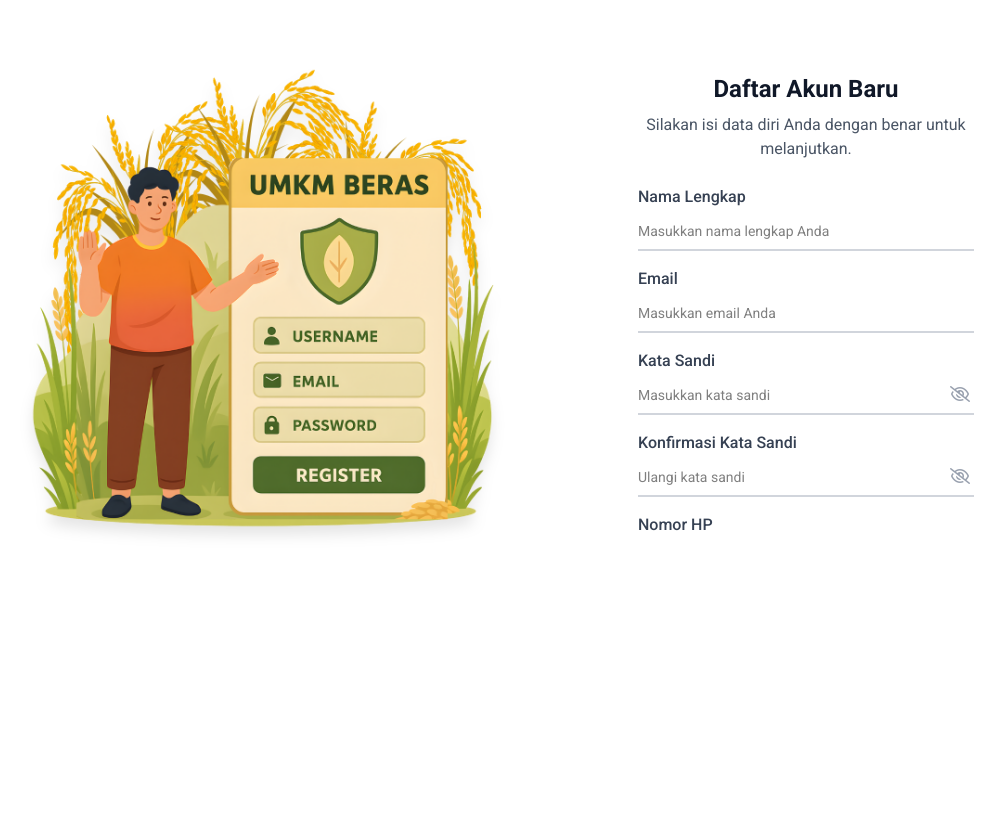
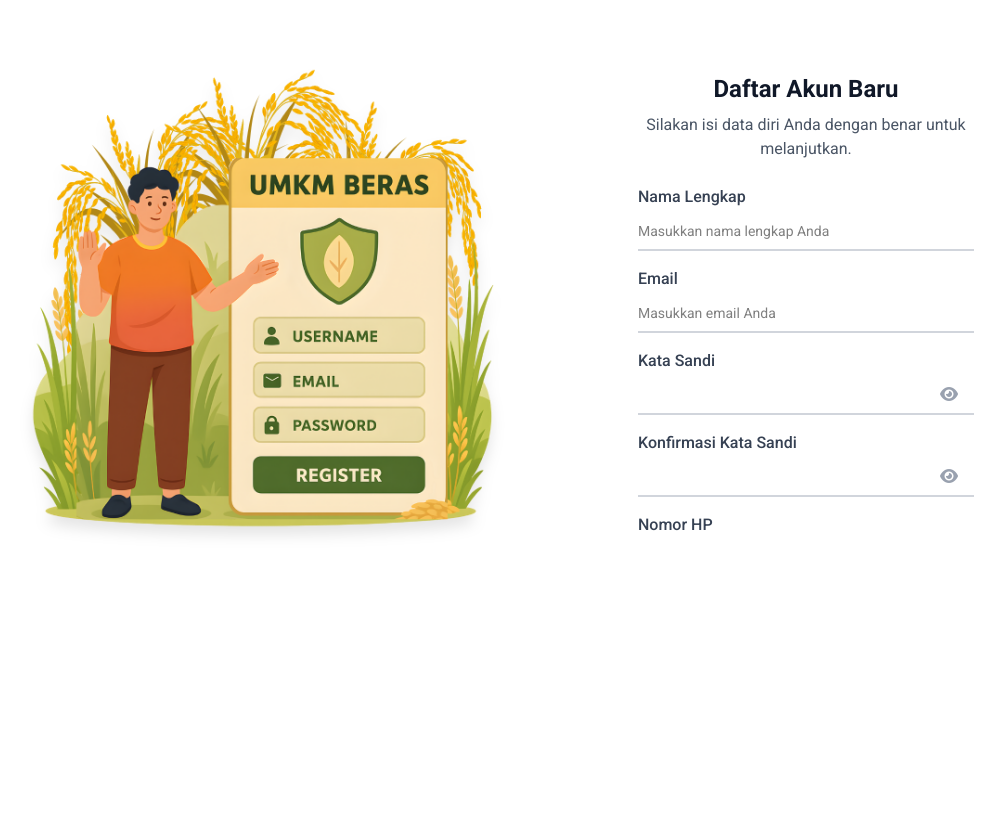
Before and after one commit to Farid12443/website-umkm, a PHP site: page /register.php in a window 1280 px wide. Shown: the part 33-857 px from the top of the page, without its empty margins (106-1111 px from the left). Run offline with PHP 8.4, Linux system fonts and the light colour scheme; some libraries are stand-ins or nearby versions; some web fonts are replaced.

Commit message:
Fix photo retrieval in delete_account.php and enhance user registration validation in register.php

```diff
--- a/actions/delete_account.php
+++ b/actions/delete_account.php
@@ -11,10 +11,10 @@ if (!isset($_SESSION['user_id'])) {
 $id_user = $_SESSION['user_id'];
 
 // hapus foto
-$getFoto = mysqli_query($conn, "SELECT foto FROM user WHERE id_user = '$id_user'");
+$getFoto = mysqli_query($conn, "SELECT foto_profil FROM user WHERE id_user = '$id_user'");
 if ($getFoto && mysqli_num_rows($getFoto) > 0) {
     $data = mysqli_fetch_assoc($getFoto);
-    $foto = $data['foto'];
+    $foto = $data['foto_profil'];
 
     if (!empty($foto) && $foto !== 'default.jpg') {
         $path = "../uploads/" . $foto;
--- a/public/css/style.css
+++ b/public/css/style.css
@@ -301,11 +301,17 @@
   .right-0 {
     right: calc(var(--spacing) * 0);
   }
+  .right-1 {
+    right: calc(var(--spacing) * 1);
+  }
   .right-3 {
     right: calc(var(--spacing) * 3);
   }
   .right-4 {
     right: calc(var(--spacing) * 4);
+  }
+  .right-5 {
+    right: calc(var(--spacing) * 5);
   }
   .right-6 {
     right: calc(var(--spacing) * 6);
--- a/public/register.php
+++ b/public/register.php
@@ -4,18 +4,33 @@ include "../config/connection.php";
     if (isset($_POST['submit'])) {
         $nama = $_POST['nama'];
         $email = $_POST['email'];
-    $password = password_hash($_POST['password'], PASSWORD_DEFAULT);
+        $password = $_POST['password'];
+        $confirm_password = $_POST['confirm_password'];
         $alamat = $_POST['alamat'];
         $no_hp = $_POST['no_hp'];
 
+        if (strlen($password) < 8) {
+            echo "<script>
+                alert('Password harus minimal 8 karakter!');
+                window.location='register.php';
+            </script>";
+            exit();
+        }
+
+        if ($password !== $confirm_password) {
+            echo "<script>
+                alert('Password dan Konfirmasi Password tidak sama!');
+                window.location='register.php';
+            </script>";
+            exit();
+        }
+
+        $password = password_hash($password, PASSWORD_DEFAULT);
         $query = "INSERT INTO user (nama_lengkap, email, kata_sandi, alamat, nomor_hp)
                 VALUES ('$nama', '$email', '$password', '$alamat', '$no_hp')";
 
         if (mysqli_query($conn, $query)) {
-        // ambil user yang baru daftar
             $user_id = mysqli_insert_id($conn);
-
-        // session
             session_start();
             $_SESSION['user_id'] = $user_id;
             $_SESSION['nama'] = $nama;
@@ -29,7 +44,7 @@ if (isset($_POST['submit'])) {
             echo "Error: " . mysqli_error($conn);
         }
 
-    // mysqli_close($conn);
+        mysqli_close($conn);
     }
     ?>
 
@@ -94,21 +109,22 @@ if (isset($_POST['submit'])) {
 
                             <div>
                                 <label class="block text-gray-700 font-medium mb-1">Kata Sandi</label>
-                            <div class="flex items-center border-b-2 border-gray-300 focus-within:border-green-500">
-                                <input type="password" name="password" class="w-full py-2 outline-none text-sm" placeholder="Masukkan kata sandi" required>
-                                <button type="button" class="text-gray-400 hover:text-gray-600 p-1">
-                                    <i class="fa fa-eye-slash"></i>
+                                <div class="flex items-center border-b-2 border-gray-300 focus-within:border-green-500 relative">
+                                    <input type="password" id="password" name="password" class="w-full py-2 outline-none text-sm">
+                                    <button type="button" onclick="togglePassword('password')" class="absolute right-4 text-gray-400 hover:text-gray-600">
+                                        <i class="fa-solid fa-eye"></i>
                                     </button>
                                 </div>
                             </div>
 
                             <div>
                                 <label class="block text-gray-700 font-medium mb-1">Konfirmasi Kata Sandi</label>
-                            <div class="flex items-center border-b-2 border-gray-300 focus-within:border-green-500">
-                                <input type="password" class="w-full py-2 outline-none text-sm" placeholder="Ulangi kata sandi" required>
-                                <button type="button" class="text-gray-400 hover:text-gray-600 p-1">
-                                    <i class="fa fa-eye-slash"></i>
+                                <div class="flex items-center border-b-2 border-gray-300 focus-within:border-green-500 relative">
+                                    <input type="password" id="confirmPassword" name="confirm_password" class="w-full py-2 outline-none text-sm">
+                                        <button type="button" onclick="togglePassword('confirmPassword')" class="absolute right-4 text-gray-400 hover:text-gray-600">
+                                            <i class="fa-solid fa-eye"></i>
                                         </button>
+
                                 </div>
                             </div>
 
@@ -140,6 +156,23 @@ if (isset($_POST['submit'])) {
                 </div>
             </div>
         </section>
+
+        <script>
+        function togglePassword(id) {
+        const input = document.getElementById(id);
+        const icon = input.parentElement.querySelector("button i");
+
+        if (input.type === "password") {
+            input.type = "text";
+            icon.classList.replace("fa-eye", "fa-eye-slash");
+        } else {
+            input.type = "password";
+            icon.classList.replace("fa-eye-slash", "fa-eye");
+        }
+    }
+
+
+        </script>
     </body>
 
     </html>
```
Also changed, not shown: public/login.php (+23 -6 lines). Lines whose indentation alone changed are shown as unchanged.
